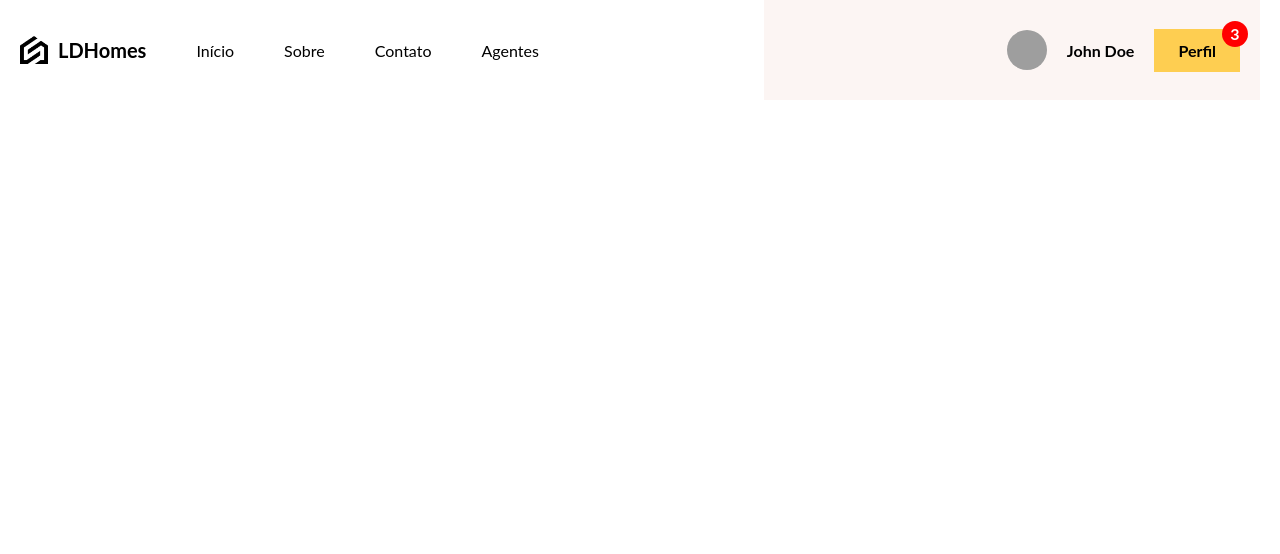
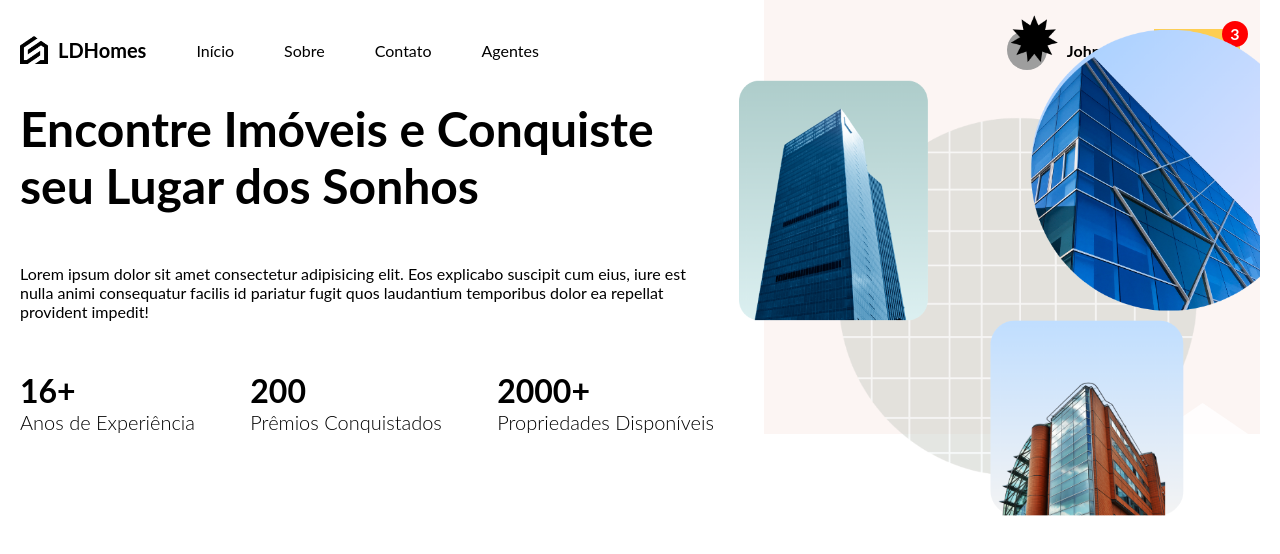
Before and after one commit to LucasDiello/full-stack-hosting, a React (Vite) app in the folder frontend/react-app-estate/: page / in a window 1280 px wide. Shown: the top 554 px of the page. Built offline with nearby package versions, Linux system fonts and the light colour scheme; grey boxes are pictures that could not be loaded.

Commit message:
feat: increment route homePage and Start searchBar

```diff
--- a/frontend/react-app-estate/src/App.jsx
+++ b/frontend/react-app-estate/src/App.jsx
@@ -1,10 +1,16 @@
 import Navbar from "./components/navbar/Navbar"
 import "./layout.scss"
+import HomePage from "./routes/homePage"
 
 function App() {
   return (
     <div className="layout">
+      <div className="navbar">
       <Navbar />
+      </div>
+      <div className="content">
+        <HomePage />
+      </div>
     </div>
   )
 }
--- /dev/null
+++ b/frontend/react-app-estate/src/routes/homePage.jsx
@@ -0,0 +1,38 @@
+import "./homePage.scss";
+
+function HomePage() {
+  return (
+    <div className="homePage">
+      <div className="textContainer">
+        <div className="wrapper">
+          <h1 className="title">Encontre Imóveis e Conquiste seu Lugar dos Sonhos</h1>
+          <p>
+            Lorem ipsum dolor sit amet consectetur adipisicing elit. Eos
+            explicabo suscipit cum eius, iure est nulla animi consequatur
+            facilis id pariatur fugit quos laudantium temporibus dolor ea
+            repellat provident impedit!
+          </p>
+          <div className="boxes">
+            <div className="box">
+              <h1>16+</h1>
+              <h2>Anos de Experiência</h2>
+            </div>
+            <div className="box">
+              <h1>200</h1>
+              <h2>Prêmios Conquistados</h2>
+            </div>
+            <div className="box">
+              <h1>2000+</h1>
+              <h2>Propriedades Disponíveis</h2>
+            </div>
+          </div>
+        </div>
+      </div>
+      <div className="imgContainer">
+        <img src="/bg.png" alt="" />
+      </div>
+    </div>
+  );
+}
+
+export default HomePage;
--- /dev/null
+++ b/frontend/react-app-estate/src/routes/homePage.scss
@@ -0,0 +1,83 @@
+@import "../responsive.scss";
+
+.homePage {
+  display: flex;
+  height: 100%;
+
+  .textContainer {
+    flex: 3;
+
+    .wrapper {
+      padding-right: 100px;
+      display: flex;
+      flex-direction: column;
+      justify-content: center;
+      gap: 50px;
+      height: 100%;
+
+      @include lg{
+        padding-right: 50px;
+      }
+
+      @include md{
+        padding: 0;
+      }
+
+      @include sm{
+        justify-content: flex-start;
+      }
+
+      .title {
+        font-size: 64px;
+
+        @include lg {
+          font-size: 48px;
+        }
+      }
+
+      .boxes {
+        display: flex;
+        justify-content: space-between;
+
+        @include sm {
+          display: none;
+        }
+
+        h1 {
+          font-size: 36px;
+
+          @include lg {
+            font-size: 32px;
+          }
+        }
+
+        h2 {
+          font-size: 20px;
+          font-weight: 300;
+        }
+      }
+    }
+  }
+
+  .imgContainer {
+    flex: 2;
+    background-color: #fcf5f3;
+    position: relative;
+    display: flex;
+    align-items: center;
+
+    @include md {
+      display: none;
+    }
+
+    img {
+      width: 115%;
+      position: absolute;
+      right: 0;
+
+      @include lg {
+        width: 105%;
+      }
+    }
+  }
+}
```
